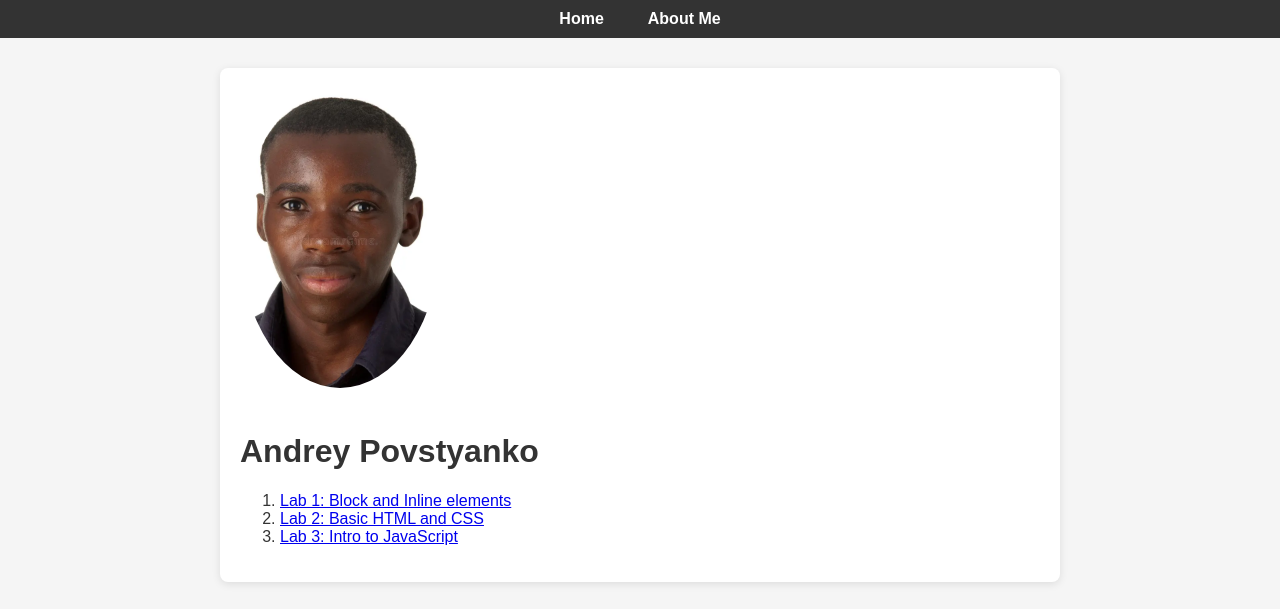
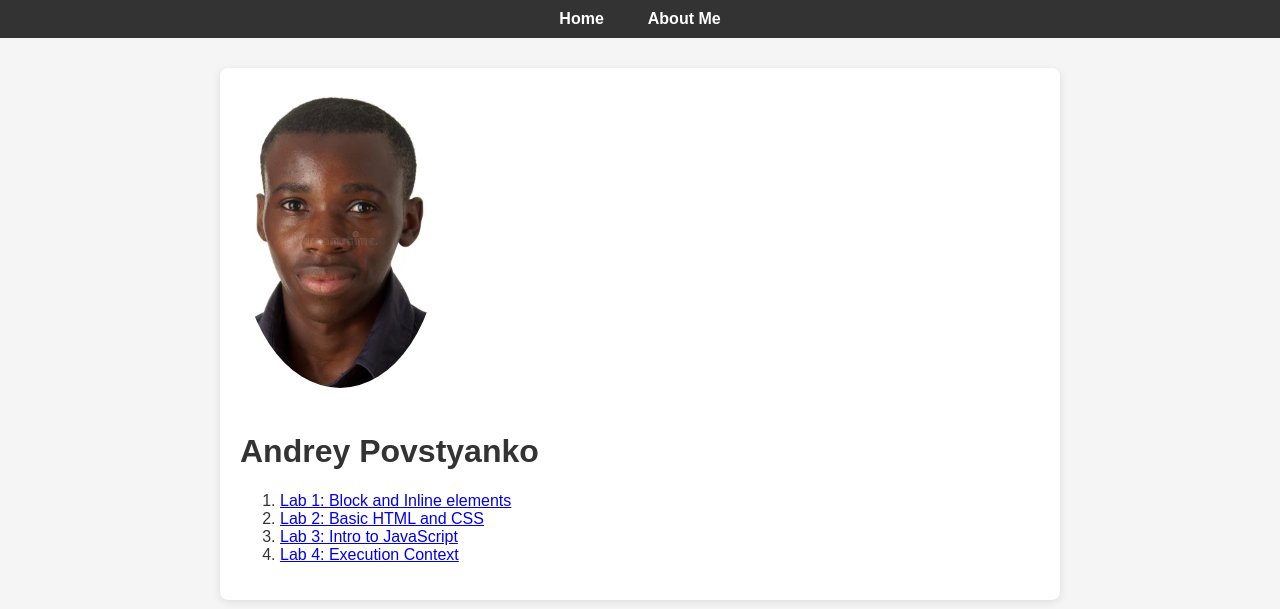
Before and after one commit to wertypotom/my-website, a plain HTML site: page index.html in a window 1280 px wide. Shown: the top 609 px of the page. Drawn offline with Linux system fonts and the light colour scheme.

Commit message:
added lab 4

```diff
--- a/index.html
+++ b/index.html
@@ -44,6 +44,14 @@
               Lab 3: Intro to JavaScript
             </a>
           </li>
+          <li>
+            <a
+              href="https://github.com/wertypotom/wap_labs/tree/main/lab4"
+              target="_blank"
+            >
+              Lab 4: Execution Context
+            </a>
+          </li>
         </ol>
       </div>
     </main>
```
Also changed, not shown: about.html (+1 -1 lines).
